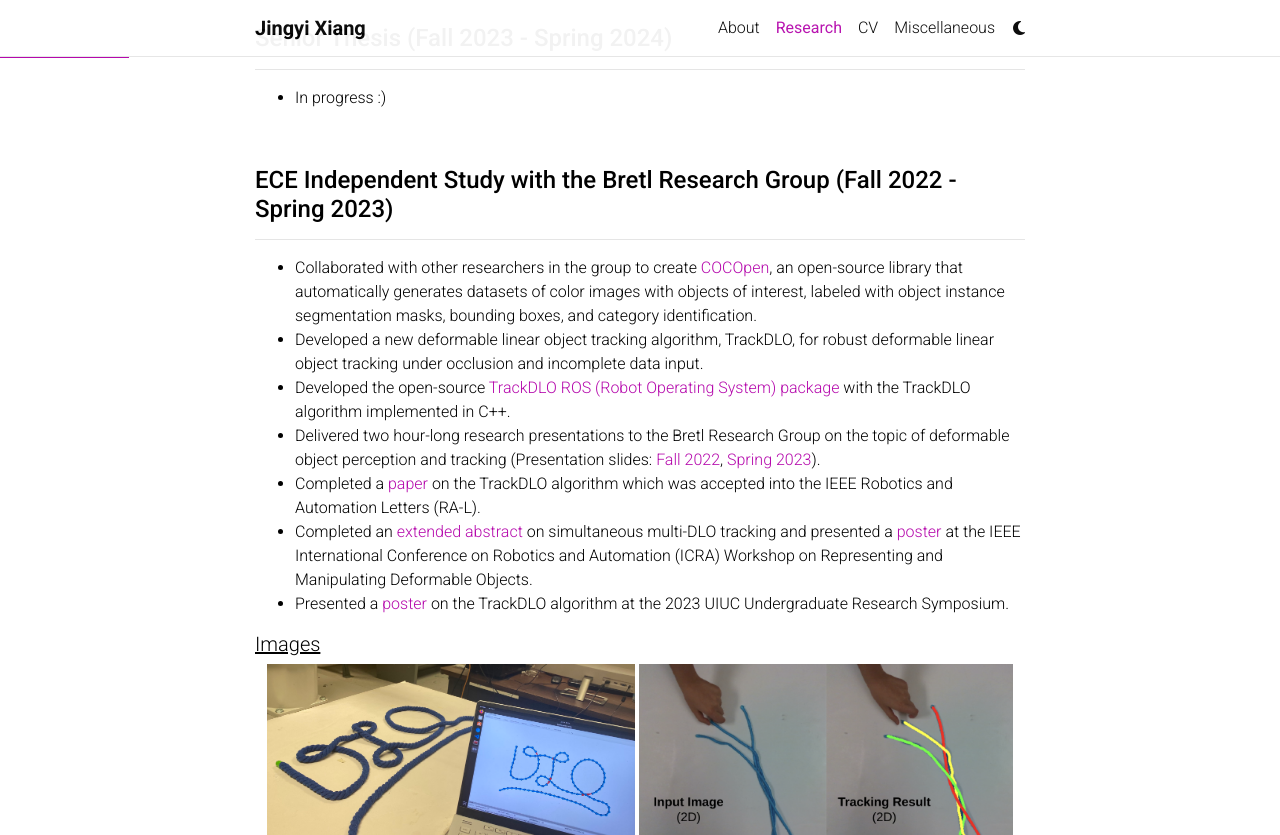
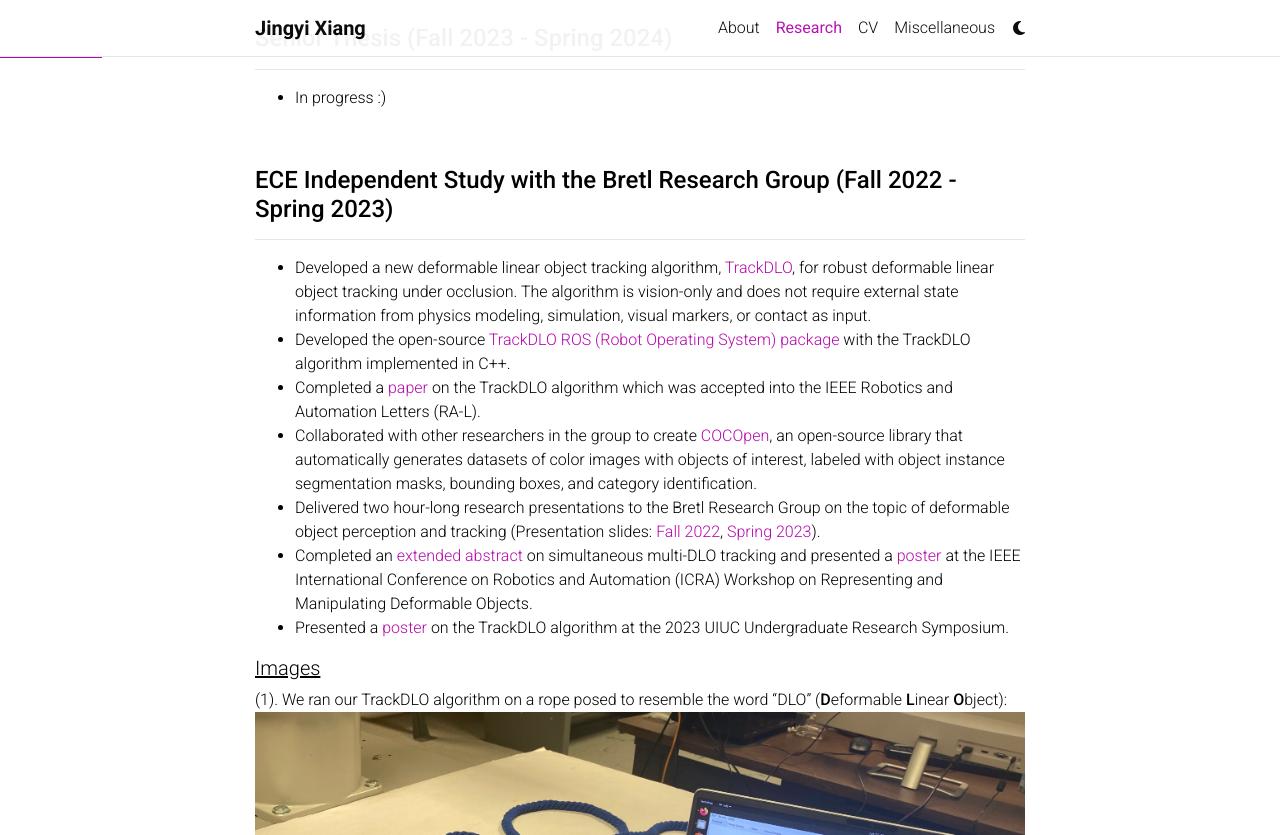
Before and after one commit to jingyi-xiang/jingyi-xiang.github.io, a Jekyll site: the page built from _pages/research.md, in a window 1280 px wide and 1400 px high, scrolled down 366 px. Shown: the top 835 px of the window. Built offline with Jekyll 4.4.1, drawn with Linux system fonts in a browser that asks for light colours; full-size pictures stand in for the smaller copies a plugin makes; comment, search, counter and statistics services are not loaded; a style sheet for code colours, icons or effects is not loaded; some of the changed text lies outside the part shown; grey boxes are pictures that could not be loaded.

```diff
--- a/_pages/research.md
+++ b/_pages/research.md
@@ -6,6 +6,22 @@ description: My research experiences listed in reverse chronological order.
 nav: true
 nav_order: 4
 ---
+
+<style>
+    /* * {
+        margin: 0;
+        padding: 0;
+    } */
+    /* .imgbox {
+        display: grid;
+        height: 100%;
+    } */
+    .center-fit {
+        max-width: 100%;
+        max-height: 100vh;
+        margin: auto;
+    }
+</style>
 
 [Fall 2023 - Spring 2024 (Senior Thesis)](#Fall-2023-Spring-2024) \\
 [Fall 2022 - Spring 2023 (Independent Study)](#Fall-2022-Spring-2023) \\
@@ -28,26 +44,32 @@ nav_order: 4
 <!-- ##### **ECE Independent Study with the Bretl Research Group (Fall 2022 - Spring 2023)** -->
 <h4 id="Fall-2022-Spring-2023"><strong>ECE Independent Study with the Bretl Research Group (Fall 2022 - Spring 2023)</strong></h4>
 ---
+* Developed a new deformable linear object tracking algorithm, [TrackDLO](https://youtu.be/MxqNJsen5eg), for robust deformable linear object tracking under occlusion. The algorithm is vision-only and does not require external state information from physics modeling, simulation, visual markers, or contact as input.
+* Developed the open-source [TrackDLO ROS (Robot Operating System) package](https://github.com/RMDLO/trackdlo) with the TrackDLO algorithm implemented in C++.
+* Completed a [paper](https://ieeexplore.ieee.org/document/10214157) on the TrackDLO algorithm which was accepted into the IEEE Robotics and Automation Letters (RA-L).
 * Collaborated with other researchers in the group to create [COCOpen](https://rmdlo.github.io/COCOpen-OpenCV/), an open-source library that automatically generates datasets of color images with objects of interest, labeled with object instance segmentation masks, bounding boxes, and category identification.
-* Developed a new deformable linear object tracking algorithm, TrackDLO, for robust deformable linear object tracking under occlusion and incomplete data input.
-* Developed the open-source [TrackDLO ROS (Robot Operating System) package](https://github.com/RMDLO/trackdlo) with the TrackDLO algorithm implemented in C++.
 * Delivered two hour-long research presentations to the Bretl Research Group on the topic of deformable object perception and tracking (Presentation slides: [Fall 2022](https://jingyi-xiang.github.io/assets/pdf/BRG_Fall_2022.pdf), [Spring 2023](https://jingyi-xiang.github.io/assets/pdf/BRG_Spring_2023.pdf)).
-* Completed a [paper](https://ieeexplore.ieee.org/document/10214157) on the TrackDLO algorithm which was accepted into the IEEE Robotics and Automation Letters (RA-L).
 * Completed an [extended abstract](https://jingyi-xiang.github.io/assets/pdf/multidlo.pdf) on simultaneous multi-DLO tracking and presented a [poster](https://jingyi-xiang.github.io/assets/pdf/multi_dlo_poster.pdf) at the IEEE International Conference on Robotics and Automation (ICRA) Workshop on Representing and Manipulating Deformable Objects.
 * Presented a [poster](https://jingyi-xiang.github.io/assets/pdf/poster_urs23.pdf) on the TrackDLO algorithm at the 2023 UIUC Undergraduate Research Symposium.
 
 ##### <u>Images
-<p align="center">
+<!-- <p align="center">
     <img src="../assets/img/dlo.jpg" height="175" /> <img src="../assets/img/multidlo_result.png" height="175" />
-</p>
-<p align="center">
+</p> -->
+<!-- <p align="center">
     <img src="../assets/img/multi_dlo_poster.png" height="278" /> <img src="../assets/img/poster_urs23.png" height="278" />
-</p>
-From left to right, top to bottom:
-1. We ran our TrackDLO algorithm on a rope posed to resemble the word "DLO" (**D**eformable **L**inear **O**bject).
-2. Our [multi-dlo package](https://github.com/RMDLO/multi-dlo) successfully tracks three identical blue ropes twisted together.
-3. Our [poster](https://jingyi-xiang.github.io/assets/pdf/multi_dlo_poster.pdf) presented at the ICRA 2023 Workshop on Representing and Manipulating Deformable Objects.
-4. My [poster](https://jingyi-xiang.github.io/assets/pdf/poster_urs23.pdf) presented at the 2023 UIUC Undergraduate Research Symposium.
+</p> -->
+(1). We ran our TrackDLO algorithm on a rope posed to resemble the word "DLO" (**D**eformable **L**inear **O**bject):
+<img class="center-fit" src="../assets/img/dlo.jpg"/>
+
+(2). Our [multi-dlo package](https://github.com/RMDLO/multi-dlo) successfully tracks three identical blue ropes twisted together:
+<img class="center-fit" src="../assets/img/multidlo_result.png" />
+
+(3). Our poster presented at the ICRA 2023 Workshop on Representing and Manipulating Deformable Objects:
+<a href="https://jingyi-xiang.github.io/assets/pdf/multi_dlo_poster.pdf"><img class="center-fit" src="../assets/img/multi_dlo_poster.png" />
+
+(4). My poster presented at the 2023 UIUC Undergraduate Research Symposium:
+<a href="https://jingyi-xiang.github.io/assets/pdf/poster_urs23.pdf"><img class="center-fit" src="../assets/img/poster_urs23.png" />
 
 &nbsp;
 
@@ -59,12 +81,11 @@ From left to right, top to bottom:
 * [Final Report](https://jingyi-xiang.github.io/assets/pdf/CS_498_Project_Report.pdf) and [code](https://github.com/jingyi-xiang/bcpd-dlo-tracking).
 
 ##### <u>Images
-<p align="center">
+<!-- <p align="center">
     <img src="../assets/img/gbcpd_tracking.png" height="240" /> <img src="../assets/img/algo_block.png" height="240" />
-</p>
-From left to right, top to bottom:
-1. A demonstration of deformable linear object shape tracking under occlusion.
-2. I attempted to introduce a new cost term into Geodesic-Based Bayesian Coherent Point Drift, but was only able to finish half of the math derivation during the project time frame. I came up with this algorithm to get around the unfinished derivation so I could showcase my results. But this picture is here mainly because I needed two pictures to make the page look nicer.
+</p> -->
+(1). A demonstration of deformable linear object shape tracking under occlusion:
+<img class="center-fit" src="../assets/img/gbcpd_tracking.png" />
 
 &nbsp;
 
```
Also changed, not shown: _pages/misc.md (+34 -4 lines), assets/img/prof_pic.jpg, assets/img/trophies.jpg (added), 2 other files.
